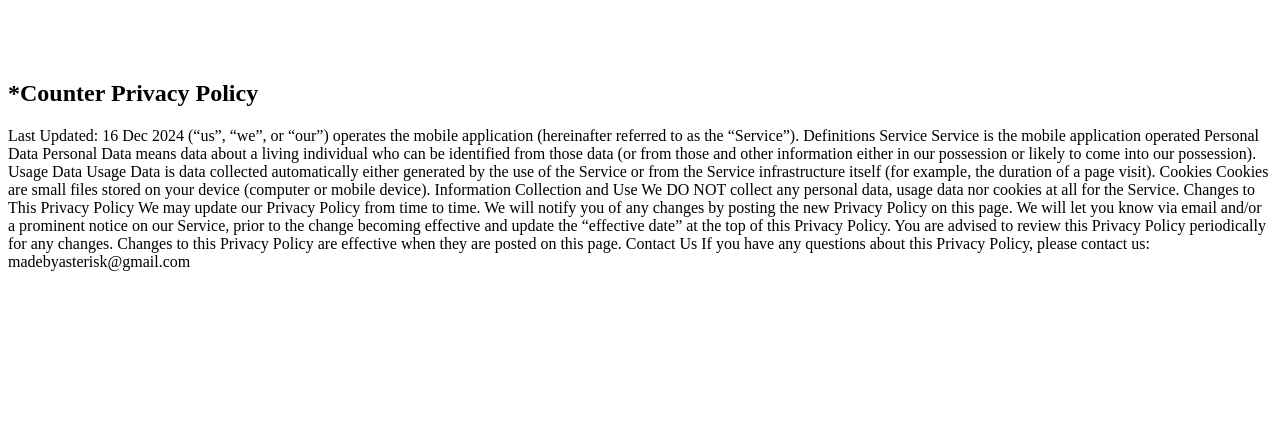
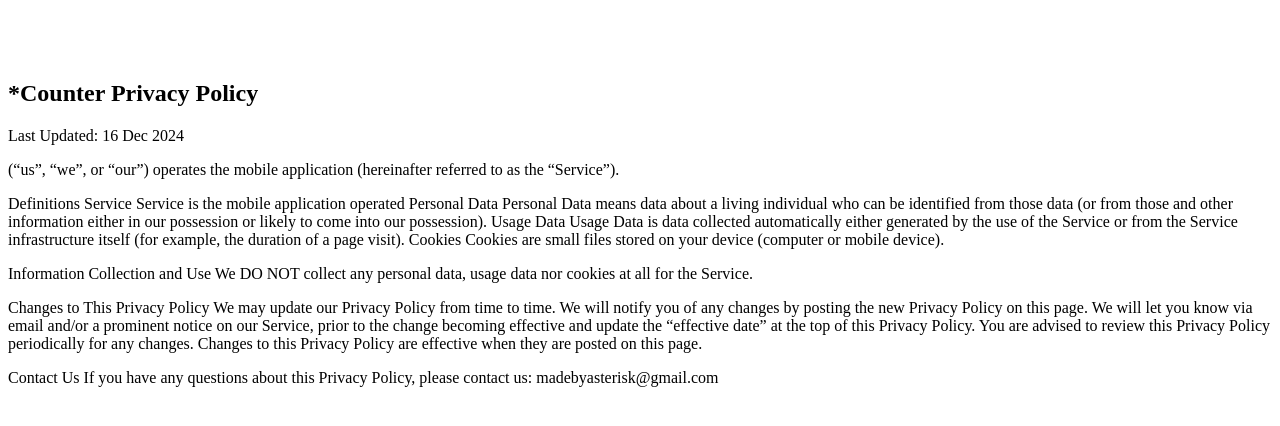
Before and after one commit to Madebyasterisk/asteriskprivacypolicy, a plain HTML site: page index.html in a window 1280 px wide. Drawn offline with Linux system fonts and the light colour scheme.

Commit message:
Update index.html

```diff
--- a/index.html
+++ b/index.html
@@ -11,20 +11,26 @@
   <body>
     <div class="inset slim" style="margin-top: 80px">
       <h2>*Counter Privacy Policy</h2>
+      <p>Last Updated: 16 Dec 2024 </p>
+      <p>(“us”, “we”, or “our”) operates the mobile application (hereinafter referred to as the “Service”).</p>
       <p>
-      Last Updated: 16 Dec 2024
-        (“us”, “we”, or “our”) operates the mobile application (hereinafter referred to as the “Service”).
 Definitions
 Service Service is the mobile application operated
 Personal Data Personal Data means data about a living individual who can be identified from those data (or from those and other information either in our possession or likely to come into our possession).
 Usage Data Usage Data is data collected automatically either generated by the use of the Service or from the Service infrastructure itself (for example, the duration of a page visit).
 Cookies Cookies are small files stored on your device (computer or mobile device).
+      </p>
+      <p>
 Information Collection and Use
 We DO NOT collect any personal data, usage data nor cookies at all for the Service.
+      </p>
+      <p>
 Changes to This Privacy Policy
 We may update our Privacy Policy from time to time. We will notify you of any changes by posting the new Privacy Policy on this page.
 We will let you know via email and/or a prominent notice on our Service, prior to the change becoming effective and update the “effective date” at the top of this Privacy Policy.
 You are advised to review this Privacy Policy periodically for any changes. Changes to this Privacy Policy are effective when they are posted on this page.
+      </p>
+      <p>
 Contact Us
 If you have any questions about this Privacy Policy, please contact us: madebyasterisk@gmail.com
       </p>
```
